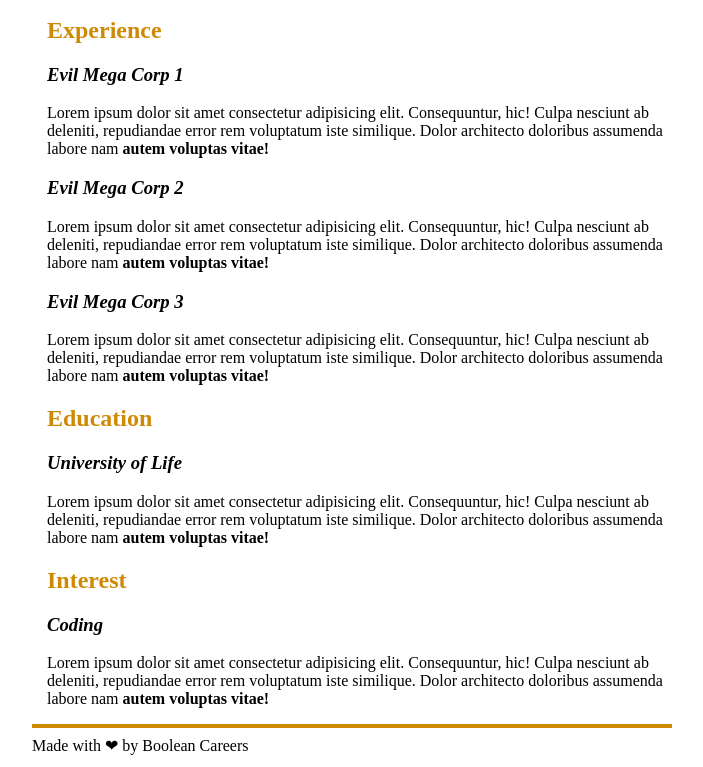
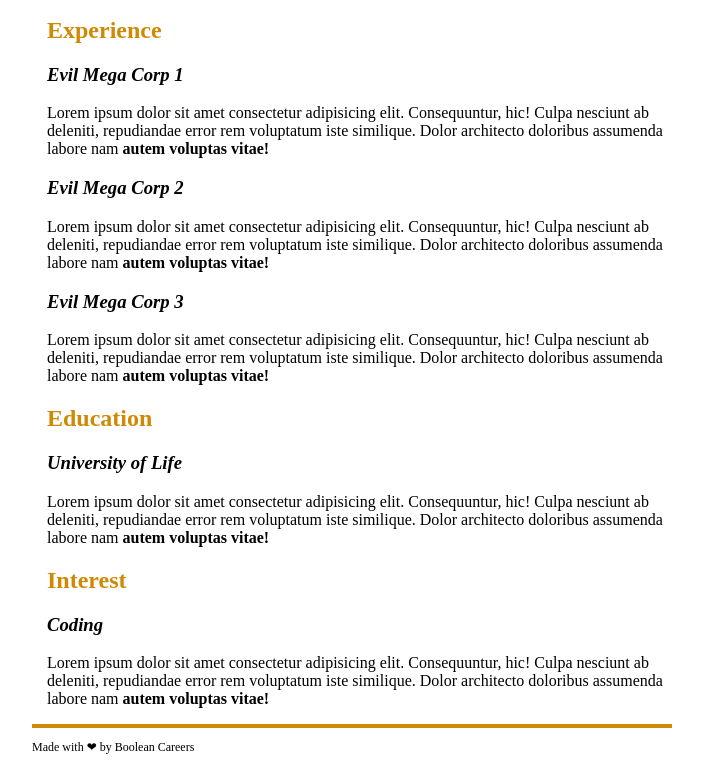
Before and after one commit to AliceColombari/live-coding-cv, a plain HTML site: page index.html in a window 1280 px wide. Shown: the part 161-928 px from the top of the page, without its empty margins (288-991 px from the left). Drawn offline with Linux system fonts and the light colour scheme.

Commit message:
fine pagina CV

```diff
--- a/index.html
+++ b/index.html
@@ -16,6 +16,7 @@
     </header>
     <!-- Fine Sezione Intestazione -->
 
+    <!-- Sezione Principale -->
     <main>
     <!-- Sezione Esperienze -->
     <section id="experience">
@@ -66,8 +67,13 @@
     </main>
 
     <hr>
+    <!-- Fine Sezione Principale -->
 
-    <footer>Made with &#x2764; by Boolean Careers</footer>
+    <!-- Footer sito -->
+    <footer>
+        <p>Made with &#x2764; by Boolean Careers </p>
 
+        </footer>
+    <!-- Fine Footer sito -->
 </body>
 </html>
--- a/style.css
+++ b/style.css
@@ -42,3 +42,9 @@
 hr {
     border: solid 2px #cf8a05;
 }
+
+/* calcolo pixel, utilizzando em, rispetto all'elemento padre quale il codice html*/
+
+footer p{
+    font-size: 0.75em;
+}
```
